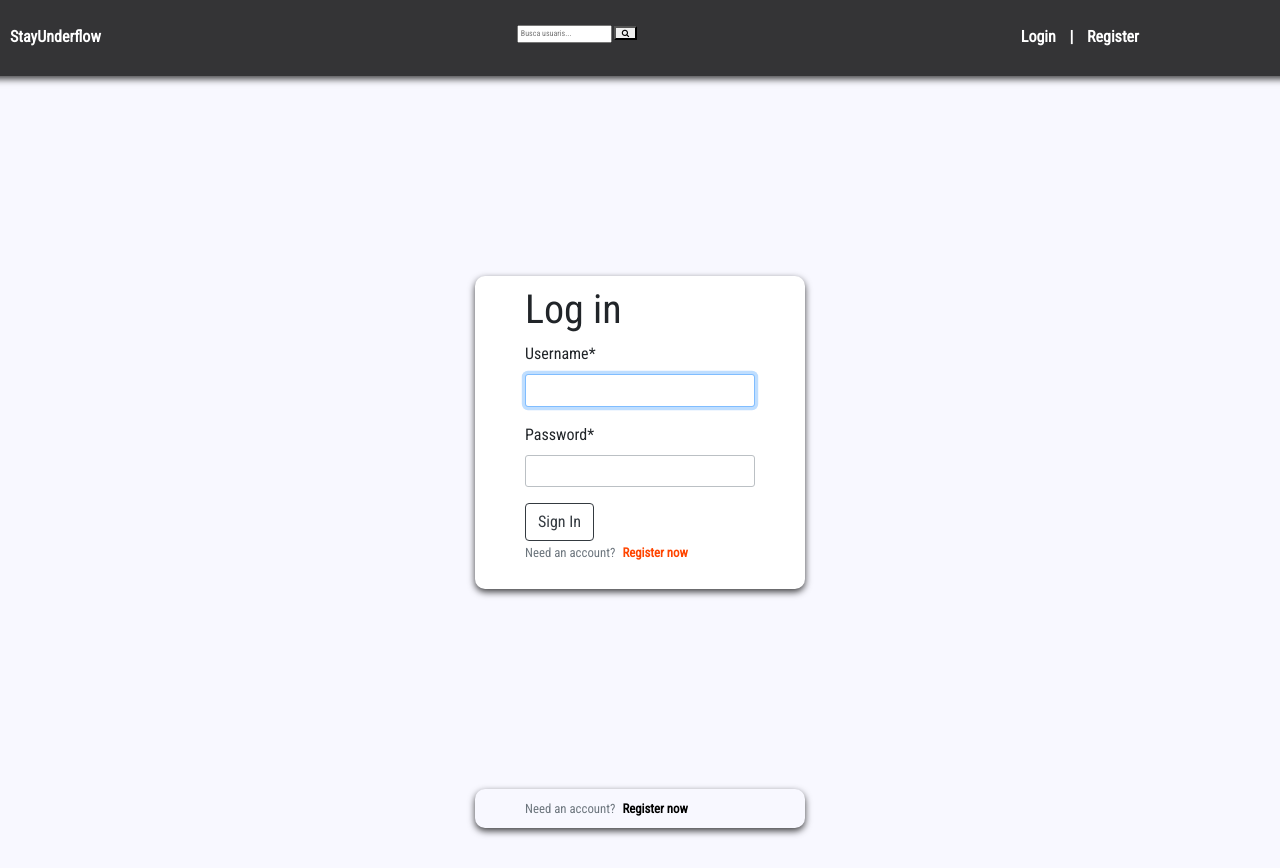
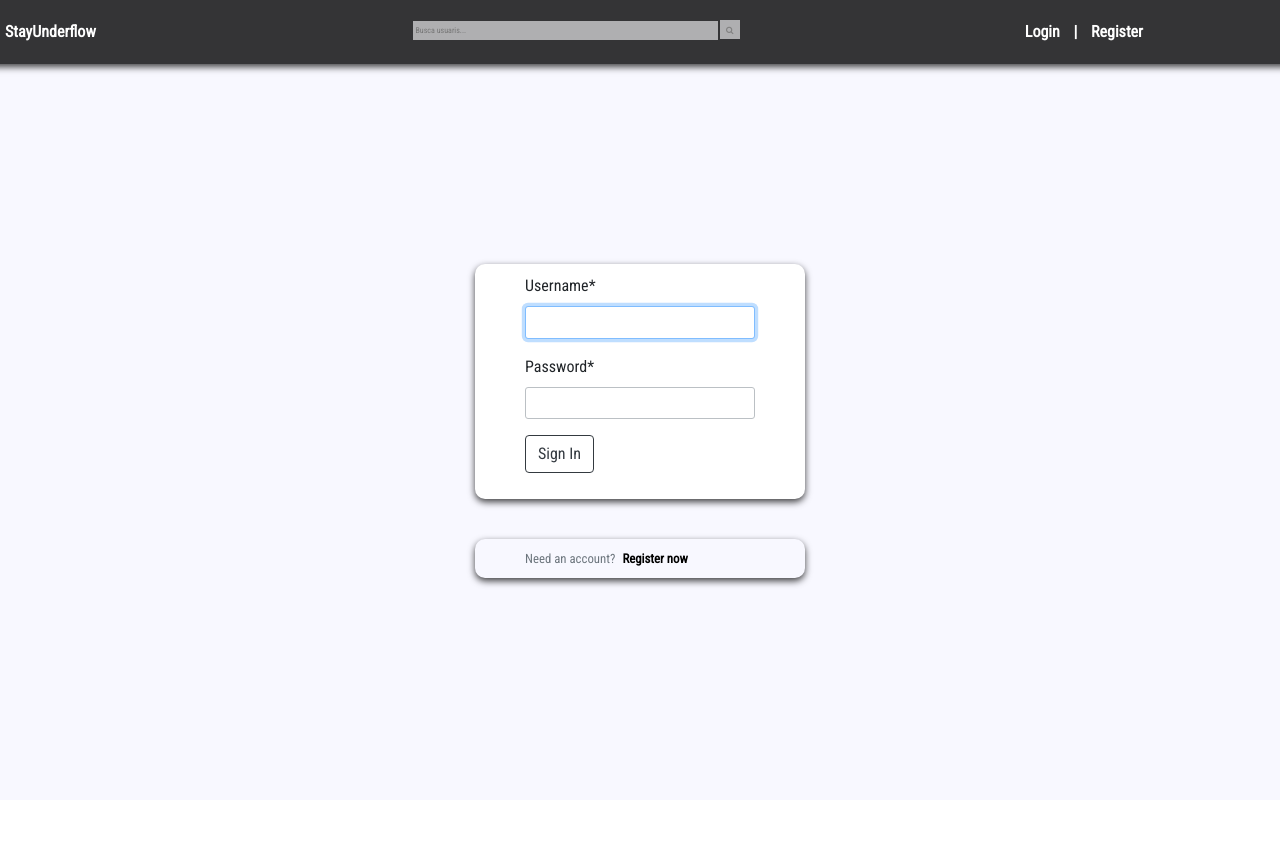
Before and after one commit to UB-ES-19/A2-StayUnderflow, a Django app: page /login/ in a window 1280 px wide. After the commit the page ends 587 px from the top, so only its background shows below. Run offline with Django 3.2, Linux system fonts and the light colour scheme; some libraries are stand-ins or nearby versions.

Commit message:
Header and Log in

```diff
--- a/StayUnderflow_WebApp/static/css/stayunderflow.css
+++ b/StayUnderflow_WebApp/static/css/stayunderflow.css
@@ -1,10 +1,21 @@
 .header{
     background-color: rgba(0, 0, 0, 0.79);
-    padding: 25px;
+    padding: 20px;
     color: white;
     -webkit-box-shadow: 0px 3px 7px 0px rgba(0,0,0,0.75);
     -moz-box-shadow: 0px 3px 7px 0px rgba(0,0,0,0.75);
     box-shadow: 0px 3px 7px 0px rgba(0,0,0,0.75);
+}
+
+#inputCercaHeader {
+    width: 80%;
+}
+#inputCercaHeader, #buttonCercaHeader {
+    color: grey;
+    overflow: visible;
+    background-color: #dfdfe1b8;
+    border: none;
+    height: 80%;
 }
 
 .row:after{
--- a/templates/stay_underflow/base.html
+++ b/templates/stay_underflow/base.html
@@ -26,8 +26,8 @@
 
             <div class="column cerca">
                 <form action="{% url 'users'%}" method="get">
-                    <input name="username" type="text" placeholder="Busca usuaris...">
-                    <button type="submit"> <a class="fa fa-search"></a></button>
+                    <input id="inputCercaHeader" name="username" type="text" placeholder="Busca usuaris...">
+                    <button id="buttonCercaHeader" type="submit"> <a class="fa fa-search"></a></button>
                 </form>
             </div>
 
--- a/templates/stay_underflow/login.html
+++ b/templates/stay_underflow/login.html
@@ -11,15 +11,9 @@
 
     <div class="contentLog">
         <form method="POST">
-        <h1>Log in</h1>
         {% csrf_token %}
         {{ form|crispy }}
         <button class="btn btn-outline-dark" type="submit">Sign In</button>
-        <div style="margin-top: 1%">
-        <small class="text-muted">
-            Need an account? <a style="color: orangered; margin-left: 4px" href="{% url 'register' %}">Register now</a>
-        </small>
-        </div>
         </form>
         <meta name="google-signin-client_id" content="YOUR_CLIENT_ID.apps.googleusercontent.com">
         <script src="https://apis.google.com/js/platform.js" async defer></script>
@@ -32,7 +26,7 @@
         </div> -->
     </div>
 
-    <div class="contentLog" style="background-color:transparent;">
+    <div class="contentLog" style="background-color:transparent; margin-top : 5%;">
             <small class="text-muted">
                 Need an account? <a style="color: black; margin-left: 4px" href="/register/">Register now</a>
             </small>
```
